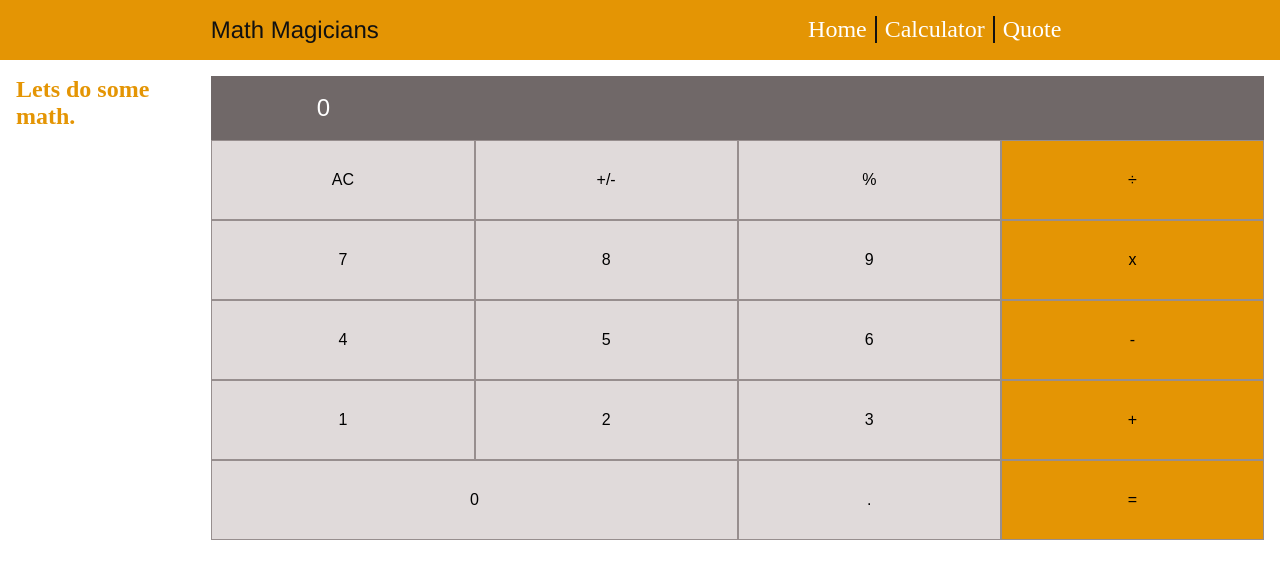
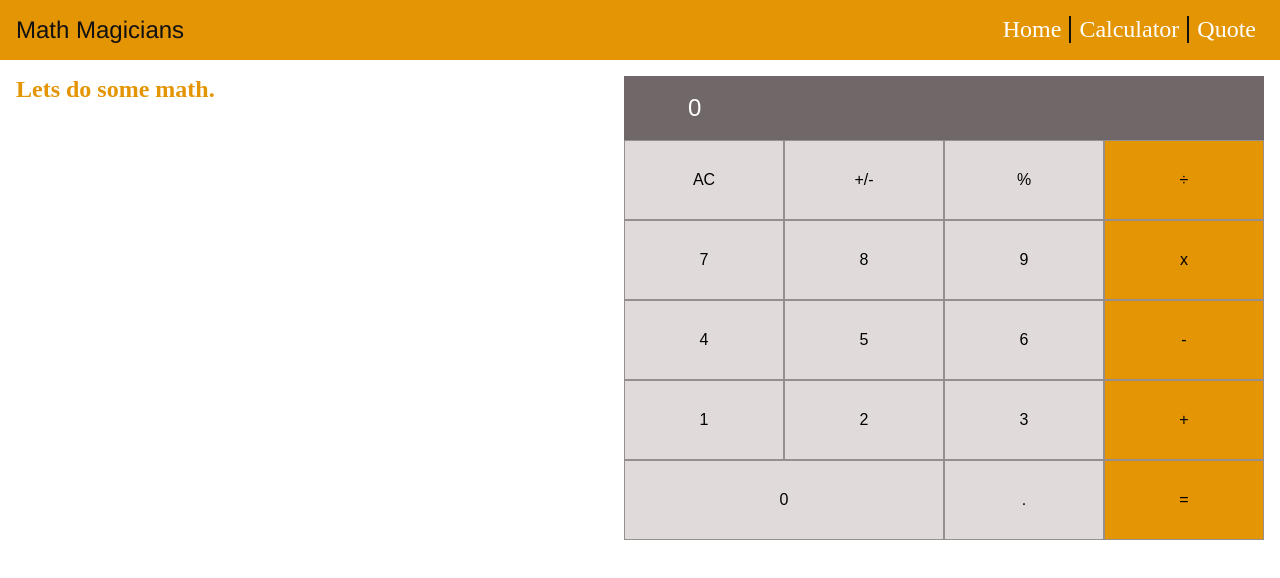
Before and after one commit to worashf/Math-Magician, a React (Create React App) app: page /calculator in a window 1280 px wide. Shown: the top 578 px of the page. Built offline with nearby package versions, Linux system fonts and the light colour scheme.

Commit message:
update header styling

```diff
--- a/src/components/Header.js
+++ b/src/components/Header.js
@@ -7,9 +7,9 @@ const Header = () => {
     backgroundColor: '#e49504',
     width: '100%',
     margin: '0px auto',
-    padding: ' 1rem 0',
+    padding: ' 1rem 1rem',
     display: 'flex',
-    justifyContent: 'space-around',
+    justifyContent: 'space-between',
   };
   const navItem = {
     borderLeft: ' 2px solid #111',
--- a/src/style.css
+++ b/src/style.css
@@ -14,7 +14,7 @@
 
 .app-container {
   margin: 1rem;
-  width: 100%;
+  width: 50%;
   height: 90vh;
 }
 
@@ -100,5 +100,5 @@
 .text {
   margin-top: 20px;
   font-size: 1rem;
-  color: red;
+  color: blue;
 }
```
